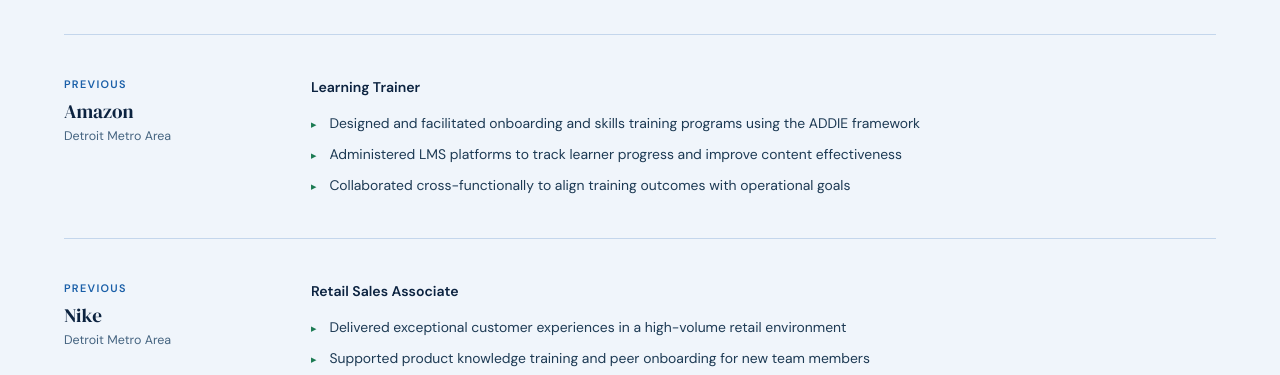
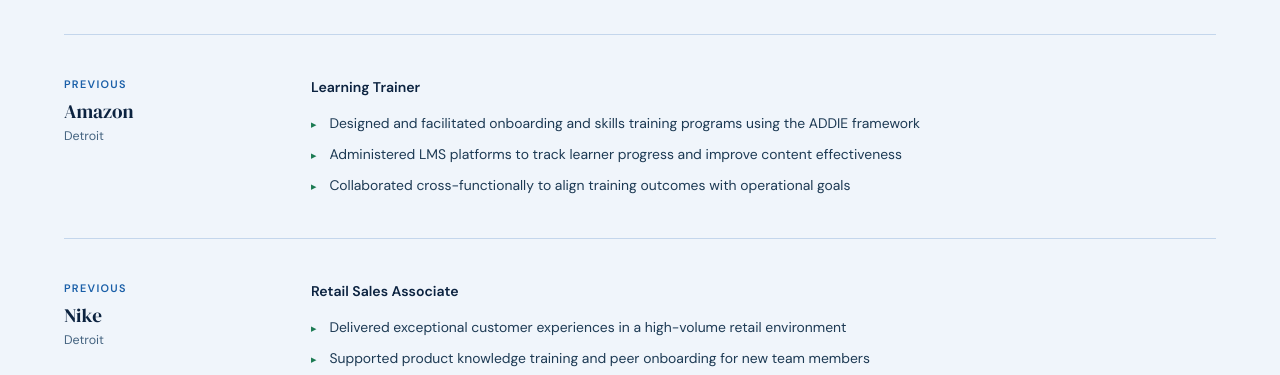
Before and after one commit to Tsound94/Tsound94.github.io, a plain HTML site: page index.html in a window 1280 px wide. Shown: the part 2580-2955 px from the top of the page. Drawn offline with Linux system fonts and the light colour scheme.

Commit message:
Update index.html

```diff
--- a/index.html
+++ b/index.html
@@ -568,7 +568,7 @@
       <div>
         <p class="exp-date">Previous</p>
         <p class="exp-org">Amazon</p>
-        <p class="exp-loc">Detroit Metro Area</p>
+        <p class="exp-loc">Detroit</p>
       </div>
       <div>
         <p class="exp-role">Learning Trainer</p>
@@ -584,7 +584,7 @@
       <div>
         <p class="exp-date">Previous</p>
         <p class="exp-org">Nike</p>
-        <p class="exp-loc">Detroit Metro Area</p>
+        <p class="exp-loc">Detroit</p>
       </div>
       <div>
         <p class="exp-role">Retail Sales Associate</p>
```
